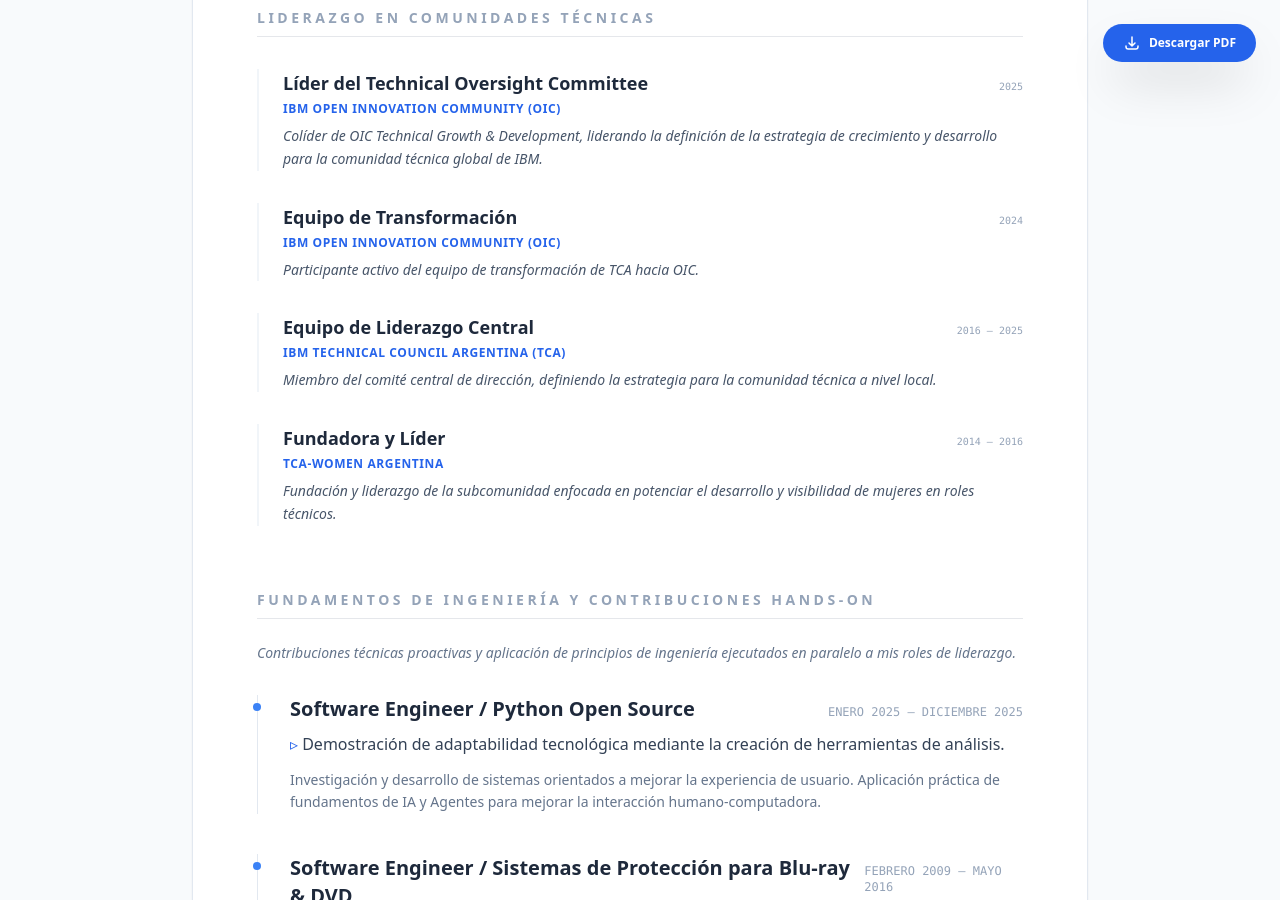
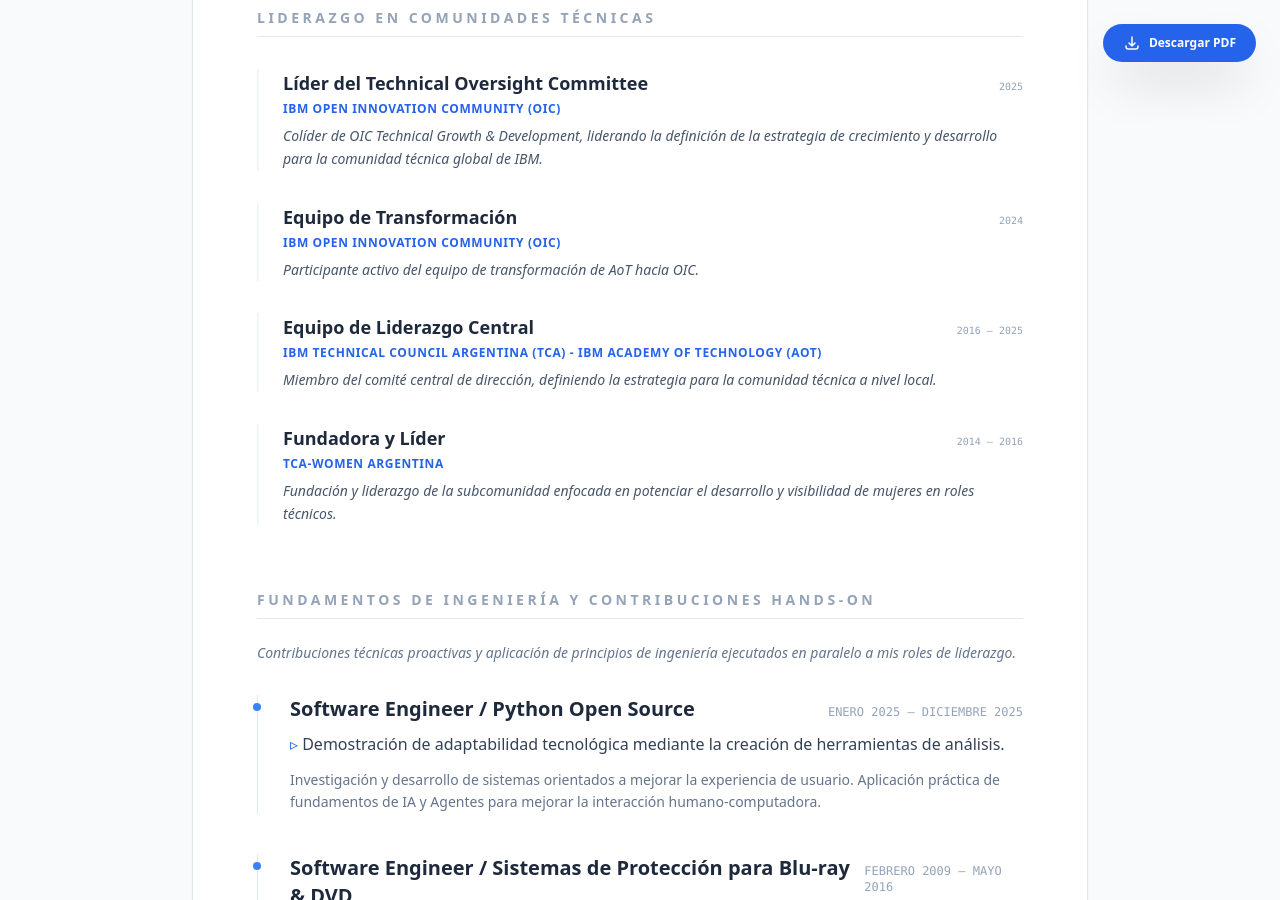
Before and after one commit to mclanza/mclanza.github.io, a Jekyll site: the page built from index.html, in a window 1280 px wide and 900 px high, scrolled down 1581 px. Built offline with Jekyll 4.4.1, drawn with Linux system fonts in a browser that asks for light colours; nearby versions of some CDN libraries.

Commit message:
docs:updated text about AoT

```diff
--- a/_data/cv.yml
+++ b/_data/cv.yml
@@ -142,9 +142,9 @@
     - role: "Equipo de Transformación"
       organization: "IBM Open Innovation Community (OIC)"
       period: "2024"
-      description: "Participante activo del equipo de transformación de TCA hacia OIC."
+      description: "Participante activo del equipo de transformación de AoT hacia OIC."
     - role: "Equipo de Liderazgo Central"
-      organization: "IBM Technical Council Argentina (TCA)"
+      organization: "IBM Technical Council Argentina (TCA) - IBM Academy of Technology (AoT)"
       period: "2016 — 2025"
       description: "Miembro del comité central de dirección, definiendo la estrategia para la comunidad técnica a nivel local."
     - role: "Fundadora y Líder"
@@ -159,9 +159,9 @@
     - role: "Transformation Team"
       organization: "IBM Open Innovation Community (OIC)"
       period: "2024"
-      description: "Active participant in the TCA transformation team towards OIC."
+      description: "Active participant in the AoT transformation team towards OIC."
     - role: "Core Leadership Team"
-      organization: "IBM Technical Council Argentina (TCA)"
+      organization: "IBM Technical Council Argentina (TCA) - IBM Academy of Technology (AoT)"
       period: "2016 — 2025"
       description: "Member of the central steering committee, defining the strategy for the technical community at a local level."
     - role: "Founder & Leader"
```
